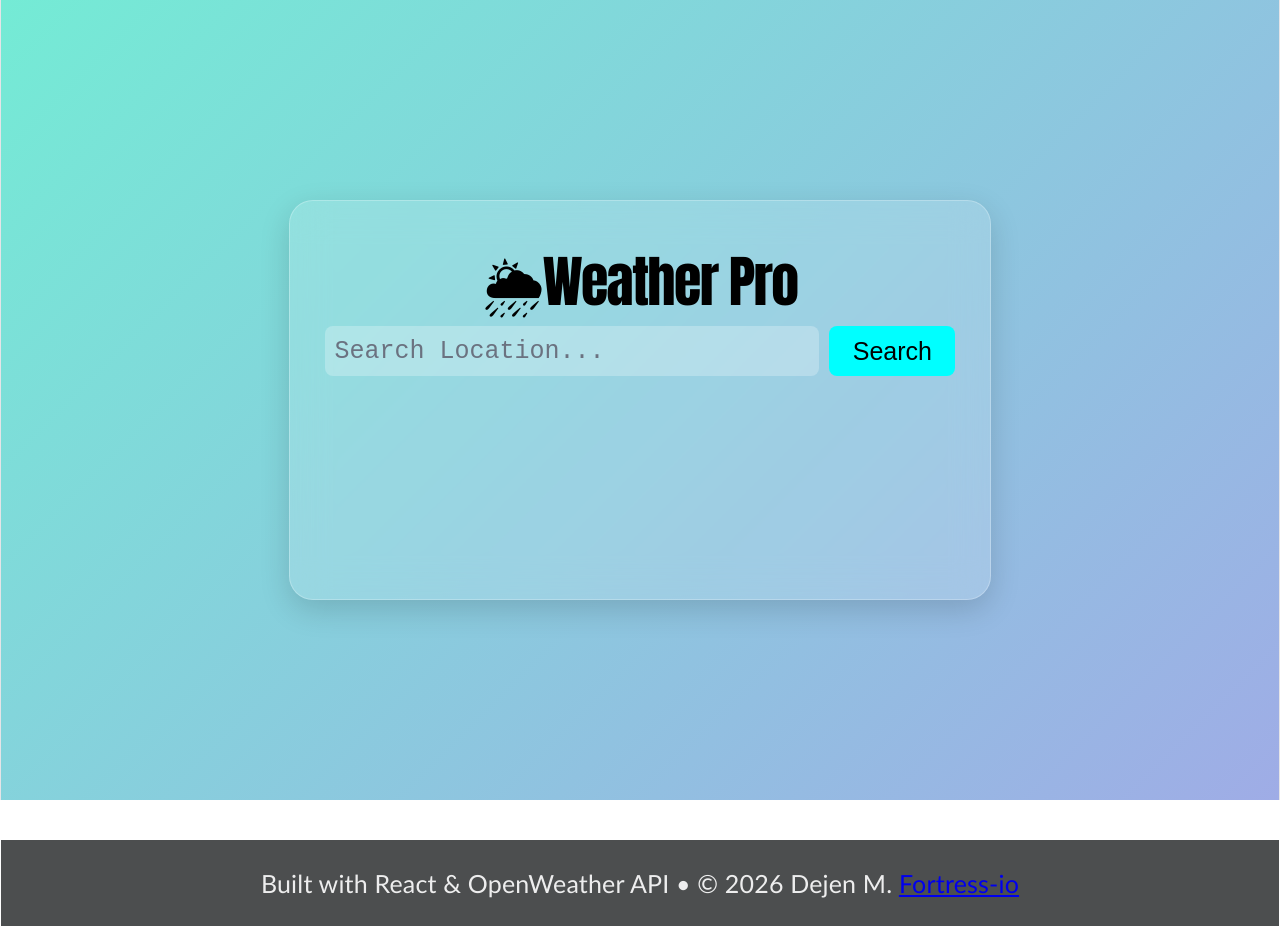
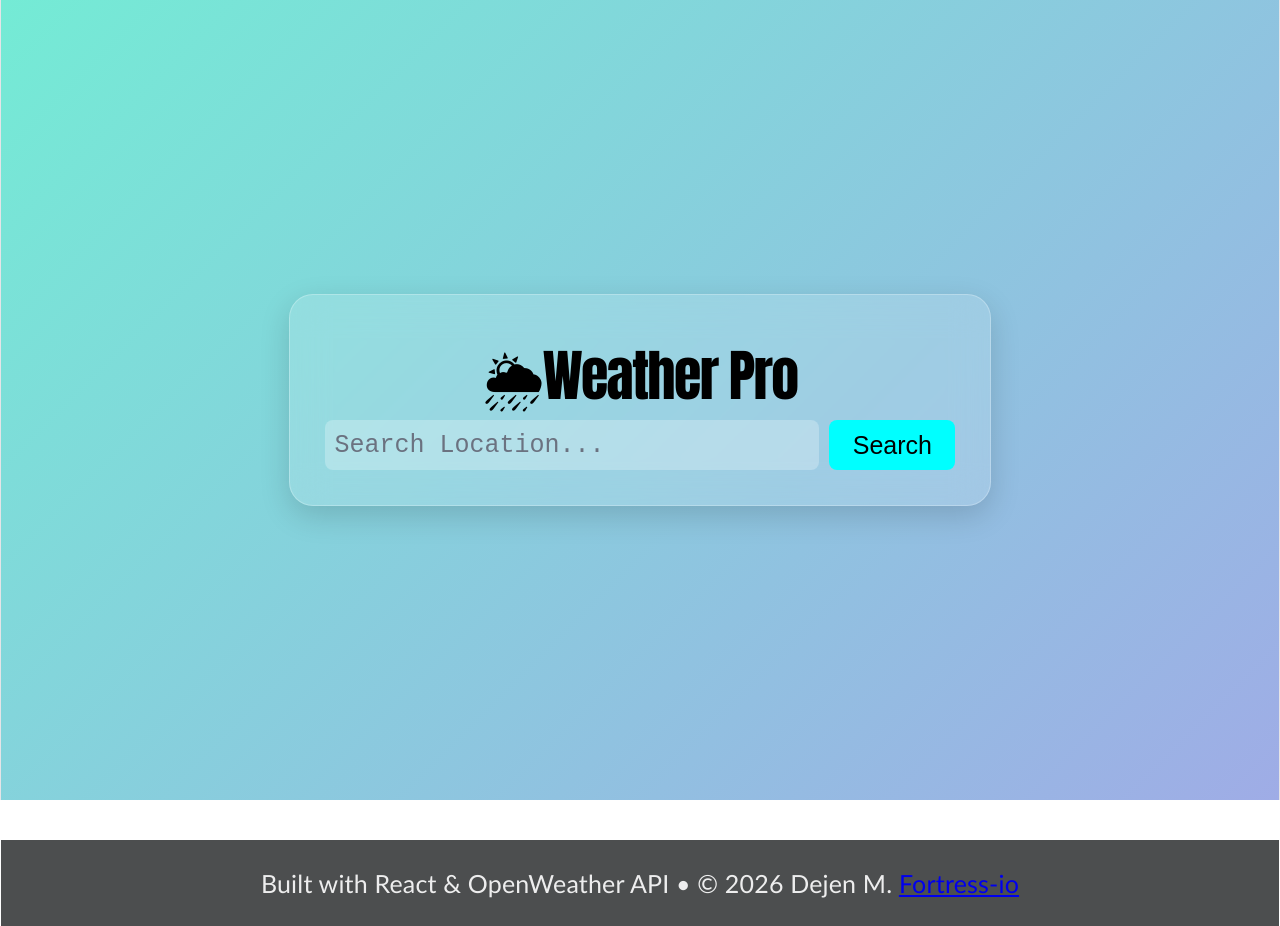
Before and after one commit to Fortress-io/AuraX-Summer-2026, a React (Vite) app in the folder AuraX-summer-2026/week-six/weather-app/: page / in a window 1280 px wide. Built offline with nearby package versions, Linux system fonts and the light colour scheme; no server answers.

Commit message:
final weather app

```diff
--- a/AuraX-summer-2026/week-six/weather-app/src/App.css
+++ b/AuraX-summer-2026/week-six/weather-app/src/App.css
@@ -34,7 +34,7 @@
 }
 .search-panel {
   width: min(1200px, 55%);
-  height: min(500px, 50%);
+
   margin: 50px auto;
   display: flex;
   flex-direction: column;
--- a/AuraX-summer-2026/week-six/weather-app/src/components/WeatherCard.css
+++ b/AuraX-summer-2026/week-six/weather-app/src/components/WeatherCard.css
@@ -1,7 +1,7 @@
 .weather-card {
   background: rgba(255, 255, 255, 0.18);
   width: min(1200px, 55%);
-  height: min(500px, 50%);
+
   backdrop-filter: blur(18px);
   -webkit-backdrop-filter: blur(18px);
 
```
